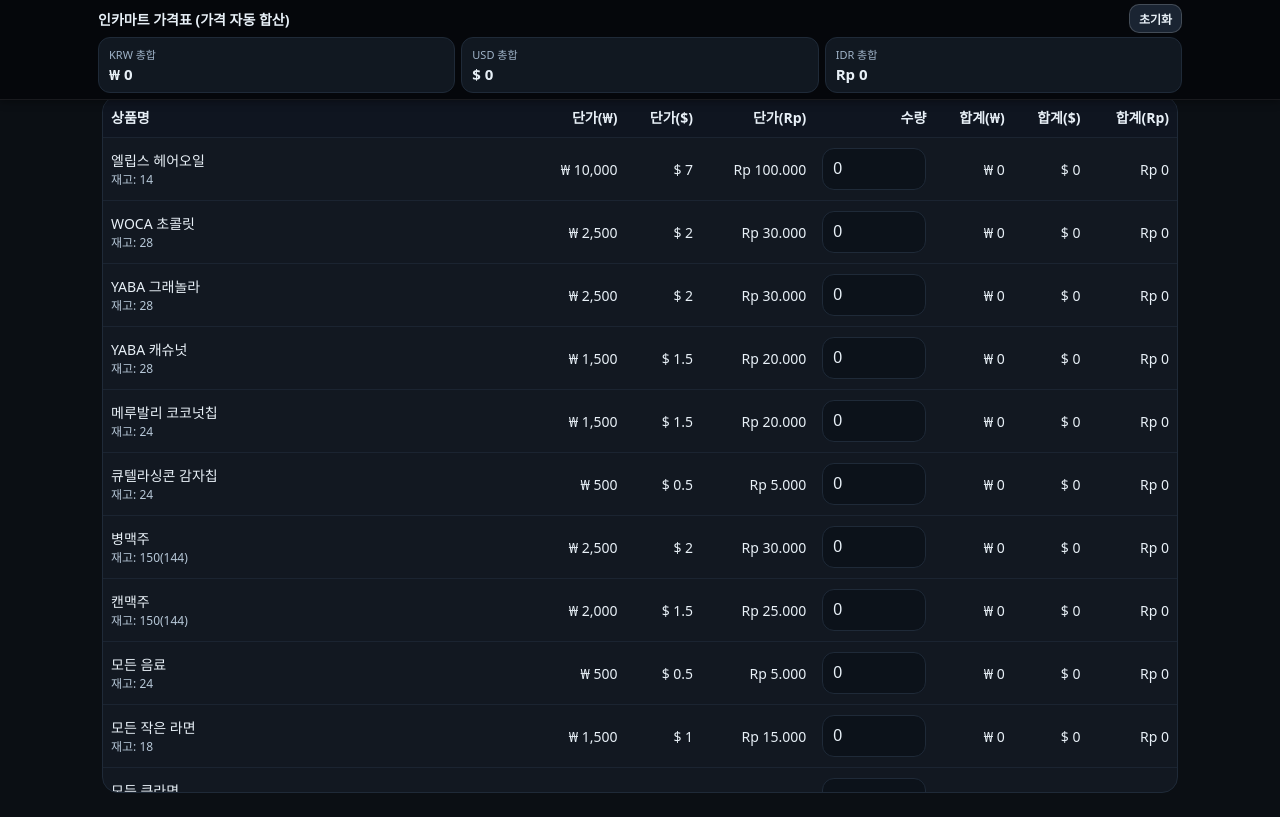
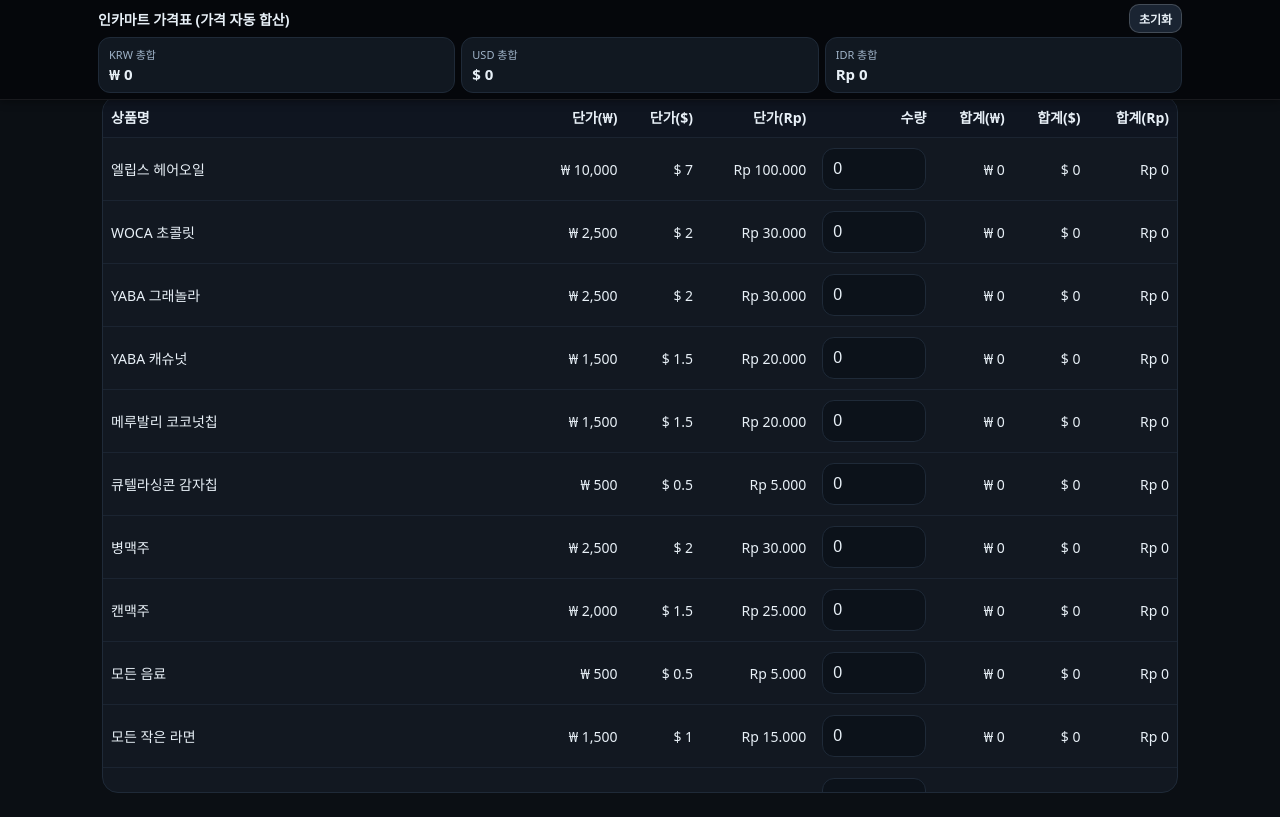
Before and after one commit to pshqkr0604-prog/simple, a plain HTML site: page index.html in a window 1280 px wide. Drawn offline with Linux system fonts and the light colour scheme.

Commit message:
Update index.html

```diff
--- a/index.html
+++ b/index.html
@@ -43,7 +43,6 @@
     td.right,th.right{text-align:right;}
 
     .muted{color:var(--muted);}
-    .stock{font-size:12px;color:#b7c8d8;}
 
     /* ------------ 상단 고정 헤더 (제목 + 합계 + 초기화) ------------ */
     header.incamart-top{
@@ -301,7 +300,6 @@
       <tr>
         <td>
           <div>${p.name}</div>
-          ${p.stock?`<div class="stock">재고: ${p.stock}</div>`:''}
         </td>
         <td class="right">${p.krw!=null?fmtKRW(p.krw):'-'}</td>
         <td class="right">${p.usd!=null?fmtUSD(p.usd):'-'}</td>
```
